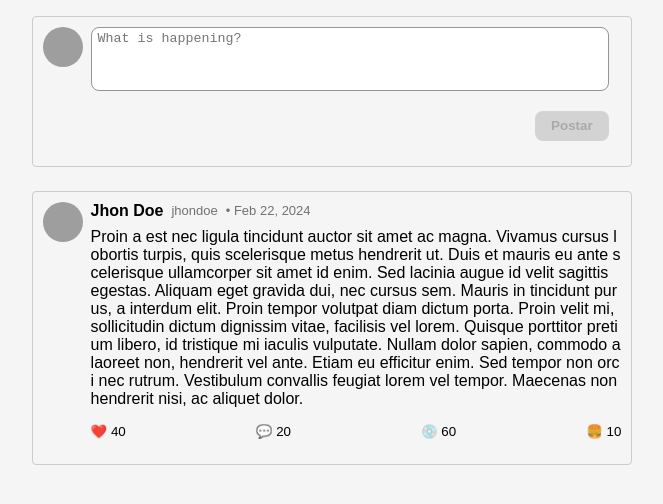
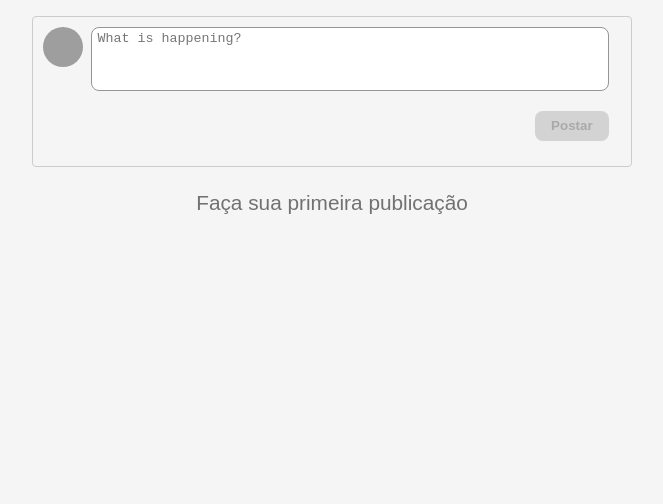
Before and after one commit to LivHelen12/angular-posts, an Angular app: page / in a window 1280 px wide. Shown: the top 504 px of the page, without its empty margins (308-971 px from the left). Built offline with nearby package versions, Linux system fonts and the light colour scheme; grey boxes are pictures that could not be loaded.

Commit message:
Update home and form to use post service.

```diff
--- a/src/app/components/post/form/form.component.ts
+++ b/src/app/components/post/form/form.component.ts
@@ -2,7 +2,7 @@ import { Component } from '@angular/core';
 import { PhotoComponent } from '../../user/photo/photo.component';
 import { ContainerComponent } from '../container/container.component';
 import { FormControl, FormGroup, ReactiveFormsModule, Validators } from '@angular/forms';
-import { PostApiService } from '../../../services/post/post-api.service';
+import { PostService } from '../../../services/post/post.service';
 @Component({
   selector: 'app-form-post',
   standalone: true,
@@ -12,16 +12,15 @@ import { PostApiService } from '../../../services/post/post-api.service';
 })
 
 export class FormPostComponent {
-
   postForm = new FormGroup({
     post: new FormControl("", [Validators.required, Validators.minLength(1), Validators.maxLength(280)])
   });
 
-  constructor(private postApiService: PostApiService) { }
+  constructor(private postService: PostService) { }
 
   onSubmit() {
     if (this.postForm.valid) {
-      this.postApiService.createPost(this.postForm.value.post || "");
+      this.postService.create(this.postForm.value.post || "");
       this.postForm.reset();
     }
   };
--- a/src/app/pages/home/home.component.ts
+++ b/src/app/pages/home/home.component.ts
@@ -4,7 +4,7 @@ import { FormPostComponent } from '../../components/post/form/form.component';
 import { CardComponent } from '../../components/post/card/card.component';
 import { CommonModule } from '@angular/common';
 import { Post } from '../../types/post';
-import { PostApiService } from '../../services/post/post-api.service';
+import { PostService } from '../../services/post/post.service';
 
 @Component({
   selector: 'app-home',
@@ -19,11 +19,17 @@ import { PostApiService } from '../../services/post/post-api.service';
   styleUrl: './home.component.scss'
 })
 export class HomeComponent implements OnInit {
-  posts: Post[] = [];
+  posts!: Post[];
 
-  constructor(private postApiService: PostApiService) { }
+  constructor(private postService: PostService) { }
 
   ngOnInit() {
-    this.posts = this.postApiService.getPosts();
+    this.getAllPosts();
+  }
+
+  getAllPosts() {
+    this.postService.postsSubject$.subscribe((posts) => {
+      this.posts = posts;
+    })
   }
 }
--- a/src/app/services/post/post-api.service.ts
+++ /dev/null
@@ -1,44 +0,0 @@
-import { Injectable } from '@angular/core';
-import { Post } from '../../types/post';
-import { StorageService } from '../storage/storage.service';
-
-const defaultPosts = [
-  {
-    id: 1,
-    name: "Jhon Doe",
-    username: "jhondoe",
-    postedAt: new Date(),
-    content: "Proin a est nec ligula tincidunt auctor sit amet ac magna. Vivamus cursus lobortis turpis, quis scelerisque metus hendrerit ut. Duis et mauris eu ante scelerisque ullamcorper sit amet id enim. Sed lacinia augue id velit sagittis egestas. Aliquam eget gravida dui, nec cursus sem. Mauris in tincidunt purus, a interdum elit. Proin tempor volutpat diam dictum porta. Proin velit mi, sollicitudin dictum dignissim vitae, facilisis vel lorem. Quisque porttitor pretium libero, id tristique mi iaculis vulputate. Nullam dolor sapien, commodo a laoreet non, hendrerit vel ante. Etiam eu efficitur enim. Sed tempor non orci nec rutrum. Vestibulum convallis feugiat lorem vel tempor. Maecenas non hendrerit nisi, ac aliquet dolor.",
-    photo_url: "https://avatars.githubusercontent.com/u/62712621?v=4"
-  }
-];
-@Injectable({
-  providedIn: 'root'
-})
-
-export class PostApiService {
-  storageKey = "post";
-  posts: Post[];
-
-  constructor(private storageService: StorageService) {
-    this.posts = this.storageService.get(this.storageKey) || defaultPosts;
-  }
-
-  getPosts() {
-    return this.posts;
-  }
-
-  createPost(content: string) {
-    const newPost: Post = {
-      id: this.posts.length + 1,
-      name: "Meu usuário",
-      username: "myuser",
-      postedAt: new Date(),
-      content: content,
-      photo_url: "https://avatars.githubusercontent.com/u/62712621?v=4"
-    };
-
-    this.posts = [newPost, ...this.posts];
-    this.storageService.set(this.storageKey, this.posts);
-  }
-}
```
